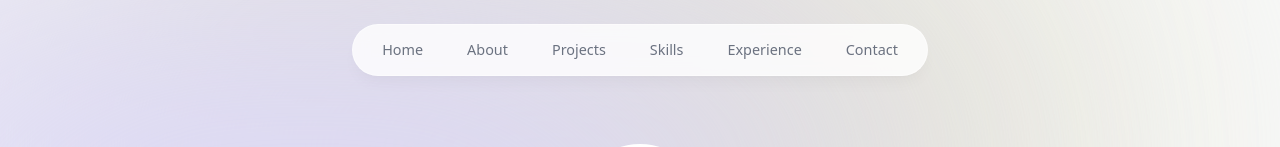
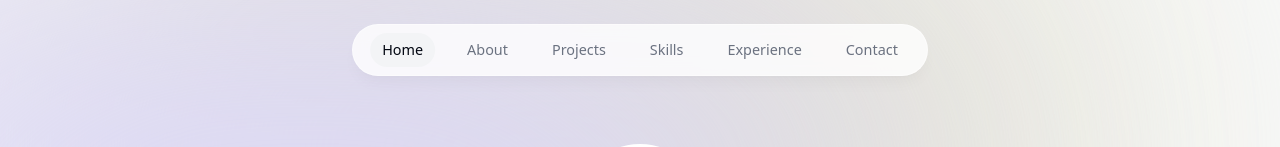
Before and after one commit to AlnafisVSCode/nextjs-portfolio-alnafis, a Next.js app: page / in a window 1280 px wide. Shown: the top 147 px of the page. Built offline with nearby package versions, Linux system fonts and the light colour scheme.

Commit message:
bubbles added using motion on nav bar

```diff
--- a/app/layout.tsx
+++ b/app/layout.tsx
@@ -17,7 +17,7 @@
 	children: React.ReactNode;
 }>) {
 	return (
-		<html lang="en">
+		<html lang="en" className="!scroll-smooth">
 			<body
 				className={
 					"${inter.className} bg-gray-50 text-gray-950 relative h-[5000px] pt-28 sm:pt-36"
--- a/components/about.tsx
+++ b/components/about.tsx
@@ -1,15 +1,16 @@
 "use client";
-import React, { use } from "react";
+import React, { use, useRef } from "react";
 import Sectionheadings from "./section-headings";
 import { motion } from "framer-motion";
 
 export default function About() {
 	return (
 		<motion.section
-			className="md-28 max-w-[45rem] text-center leading-8 sm: mb-40"
+			className="md-28 max-w-[45rem] text-center leading-8 sm: mb-40 scroll-mt-32"
 			initial={{ opacity: 0, y: 100 }}
 			animate={{ opacity: 1, y: 0 }}
-			transition={{ delay: 0.18 }}>
+			transition={{ delay: 0.18 }}
+			id="about">
 			<Sectionheadings> About me</Sectionheadings>
 			<p className="mb-3">
 				After graduating with a degree in{" "}
--- a/components/header.tsx
+++ b/components/header.tsx
@@ -1,11 +1,14 @@
 "use client";
 
-import React from "react";
+import React, { useState } from "react";
 import { motion } from "framer-motion";
 import { links } from "@/lib/data";
 import Link from "next/link";
+import clsx from "clsx";
 
 export default function Header() {
+	const [activeSection, setActiveSection] = useState("Home");
+
 	return (
 		<header className="z-[999] relative">
 			<motion.div
@@ -24,15 +27,30 @@
 				">
 					{links.map((link) => (
 						<motion.li
-							className="h-3/4 flex items-center justify-center"
+							className="h-3/4 flex items-center justify-center relative"
 							key={link.hash}
 							initial={{ y: -100, opacity: 0 }}
 							animate={{ y: 0, opacity: 1 }}>
 							<Link
-								className="flex w-full items-center justify-center px-3 py-3
-								hover: hover:text-gray-950 rounded-lg transition-colors duration-200 ease-in-out"
-								href={link.hash}>
+								className={clsx(
+									"flex w-full items-center justify-center px-3 py-3 hover: hover:text-gray-950 rounded-lg transition-colors duration-200 ease-in-out",
+									{ "text-gray-950": activeSection === link.name }
+								)}
+								href={link.hash}
+								onClick={() => setActiveSection(link.name)}>
 								{link.name}
+
+								{/* Active Section Indicator */}
+								{link.name === activeSection && (
+									<motion.span
+										className="bg-gray-100 rounded-full absolute inset-0 -z-10"
+										layoutId="activeSection"
+										transition={{
+											type: "spring",
+											stiffness: "380",
+											damping: "30",
+										}}></motion.span>
+								)}
 							</Link>
 						</motion.li>
 					))}
--- a/components/intro.tsx
+++ b/components/intro.tsx
@@ -10,7 +10,9 @@
 
 export default function Intro() {
 	return (
-		<section className="mb: 28 max-w-[50rem] text-center sm:mb-0">
+		<section
+			id="home"
+			className="mb: 28 max-w-[50rem] text-center sm:mb-0 scroll-mt-96">
 			{/* Photo */}
 			<div className="flex items-center justify-center">
 				<div className="relative">
--- a/components/projects.tsx
+++ b/components/projects.tsx
@@ -5,7 +5,7 @@
 
 export default function Projects() {
 	return (
-		<section className="">
+		<section className="scroll-mt-28" id="projects">
 			<Sectionheadings>My projects </Sectionheadings>
 
 			<div className="">
--- a/package.json
+++ b/package.json
@@ -9,11 +9,14 @@
     "lint": "next lint"
   },
   "dependencies": {
+    "cls": "^0.1.5",
+    "clsx": "^2.1.0",
     "framer-motion": "^11.0.25",
     "next": "14.1.4",
     "react": "^18",
     "react-dom": "^18",
-    "react-icons": "^5.0.1"
+    "react-icons": "^5.0.1",
+    "react-intersection-observer": "^9.8.2"
   },
   "devDependencies": {
     "@types/node": "^20",
```
Also changed, not shown: 1 other file (tests, documents, lock files or other folders).
